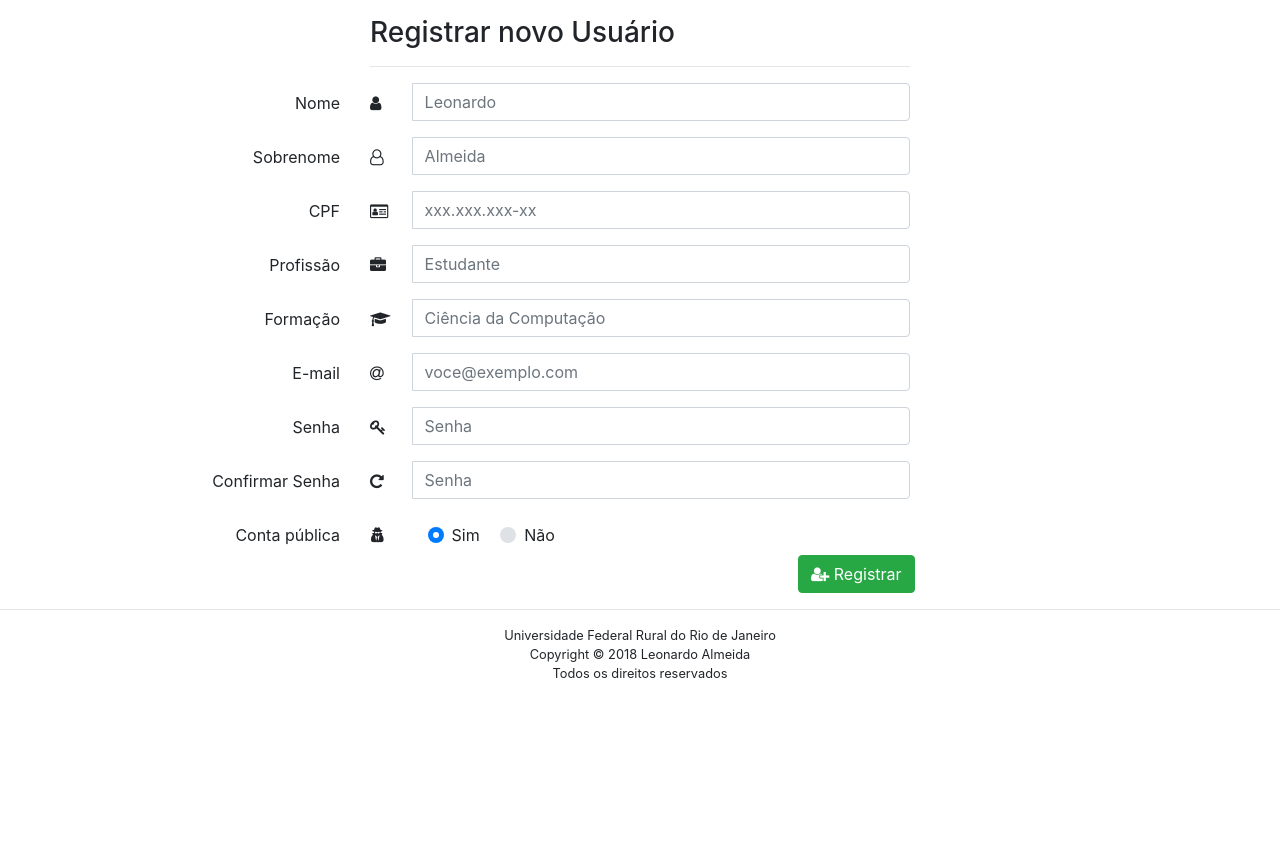
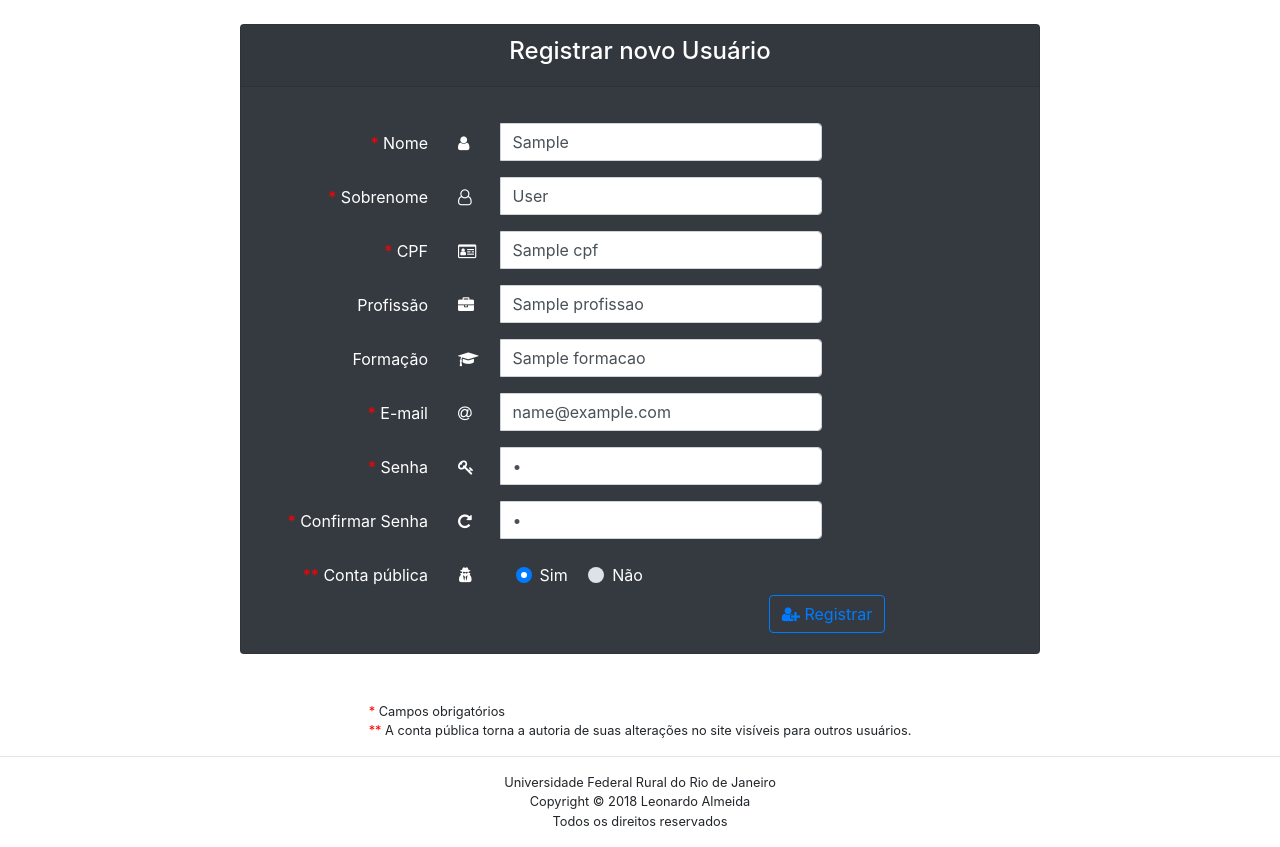
Before and after one commit to Leoalmeida95/mundo-dos-frameworks, a Django app: template wof/templates/web/register.html in a window 1280 px wide. Shown: the part 56-903 px from the top of the page. Before the commit the page ends 734 px from the top, so only its background shows below. Run offline with Django 3.2, Linux system fonts and the light colour scheme; tables that the repository leaves empty hold one stand-in row (values such as "Sample post"); the template is opened without the code that fills it: values that come from a table or form of the project are taken from there, most other values are stand-ins (such as "Sample title", 1, 10 or a date in 2020); some libraries are stand-ins or nearby versions.

Commit message:
form register

```diff
--- a/wof/templates/web/register.html
+++ b/wof/templates/web/register.html
@@ -9,17 +9,16 @@
 </style>
 <form role="form" class="form" method="POST">
     {% csrf_token %}
-    <div class="container">
+    {{ form.non_field_errors }}
+    <div class="card text-white bg-dark mx-auto mt-4" style="width: 50rem;">
         <form class="form-inline" role="form" method="POST" action="/register">
+            <div class="card-header text-center">
+                <h4>Registrar novo Usuário</h4>
+            </div>
+            <div class="card-body">
                 <div class="row mt-3">
-                <div class="col-md-3"></div>
-                <div class="col-md-6">
-                    <h3>Registrar novo Usuário</h3>
-                    <hr>
-                </div>
-            </div>
-            <div class="row">
                     <div class="col-md-3 field-label-responsive">
+                        <span style="color:red">*</span>
                         <label for="name">Nome</label>
                     </div>
                     <div class="col-md-6">
@@ -28,20 +27,21 @@
                                 <div class="mt-2" style="width: 2.6rem">
                                     <i class="fa fa-user"></i>
                                 </div>
-                            <input type="text" name="name" class="form-control" id="name" placeholder="Leonardo" required>
+                                <input type="text" value="{{ first_name }}" name="name" class="form-control" id="name" placeholder="Leonardo" required>
                             </div>
                         </div>
                     </div>
                     <div class="col-md-3">
                         <div class="form-control-feedback">
                             <span class="text-danger align-middle">
-                            <!-- Put name validation error messages here -->
+                                    {{ form.first_name.errors }}
                             </span>
                         </div>
                     </div>
                 </div>
                 <div class="row">
                     <div class="col-md-3 field-label-responsive">
+                        <span style="color:red">*</span>
                         <label for="sobrenome">Sobrenome</label>
                     </div>
                     <div class="col-md-6">
@@ -50,20 +50,21 @@
                                 <div class="mt-2" style="width: 2.6rem">
                                     <i class="fa fa-user-o" aria-hidden="true"></i>
                                 </div>
-                            <input type="text" name="sobrenome" class="form-control" id="sobrenome" placeholder="Almeida" required>
+                                <input type="text" value="{{ last_name }}" name="sobrenome" class="form-control" id="sobrenome" placeholder="Almeida" required>
                             </div>
                         </div>
                     </div>
                     <div class="col-md-3">
                         <div class="form-control-feedback">
                             <span class="text-danger align-middle">
-                            <!-- Put name validation error messages here -->
+                                    {{ form.last_name.errors }}
                             </span>
                         </div>
                     </div>
                 </div>
                 <div class="row">
                     <div class="col-md-3 field-label-responsive">
+                        <span style="color:red">*</span>
                         <label for="cpf">CPF</label>
                     </div>
                     <div class="col-md-6">
@@ -72,14 +73,14 @@
                                 <div class="mt-2" style="width: 2.6rem">
                                     <i class="fa fa-id-card-o" aria-hidden="true"></i>
                                 </div>
-                            <input type="text" name="cpf" class="form-control" id="cpf" placeholder="xxx.xxx.xxx-xx" required>
+                                <input type="text" value="{{ cpf }}" name="cpf" class="form-control" id="cpf" placeholder="xxx.xxx.xxx-xx" required>
                             </div>
                         </div>
                     </div>
                     <div class="col-md-3">
                         <div class="form-control-feedback">
                             <span class="text-danger align-middle">
-                            <!-- Put name validation error messages here -->
+                                    {{ form.cpf.errors }}
                             </span>
                         </div>
                     </div>
@@ -94,14 +95,14 @@
                                 <div class="mt-2" style="width: 2.6rem">
                                     <i class="fa fa-briefcase" aria-hidden="true"></i>
                                 </div>
-                            <input type="text" name="profissao" class="form-control" id="profissao" placeholder="Estudante" required>
+                                <input type="text" value="{{ profissao }}" name="profissao" class="form-control" id="profissao" placeholder="Estudante">
                             </div>
                         </div>
                     </div>
                     <div class="col-md-3">
                         <div class="form-control-feedback">
                             <span class="text-danger align-middle">
-                            <!-- Put name validation error messages here -->
+                                    {{ form.profissao.errors }}
                             </span>
                         </div>
                     </div>
@@ -116,20 +117,21 @@
                                 <div class="mt-2" style="width: 2.6rem">
                                     <i class="fa fa-graduation-cap" aria-hidden="true"></i>
                                 </div>
-                            <input type="text" name="formacao" class="form-control" id="formacao" placeholder="Ciência da Computação" required>
+                                <input type="text" value="{{ formacao }}" name="formacao" class="form-control" id="formacao" placeholder="Ciência da Computação">
                             </div>
                         </div>
                     </div>
                     <div class="col-md-3">
                         <div class="form-control-feedback">
                             <span class="text-danger align-middle">
-                            <!-- Put name validation error messages here -->
+                                    {{ form.formacao.errors }}
                             </span>
                         </div>
                     </div>
                 </div>
                 <div class="row">
                     <div class="col-md-3 field-label-responsive">
+                        <span style="color:red">*</span>
                         <label for="email">E-mail
                         </label>
                     </div>
@@ -139,20 +141,21 @@
                                 <div class="mt-2" style="width: 2.6rem">
                                     <i class="fa fa-at"></i>
                                 </div>
-                            <input type="text" name="email" class="form-control" id="email" placeholder="voce@exemplo.com" required>
+                                <input type="text" value="{{ email }}" name="email" class="form-control" id="email" placeholder="voce@exemplo.com" required>
                             </div>
                         </div>
                     </div>
                     <div class="col-md-3">
                         <div class="form-control-feedback">
                             <span class="text-danger align-middle">
-                            <!-- Put e-mail validation error messages here -->
+                                    {{ form.email.errors }}
                             </span>
                         </div>
                     </div>
                 </div>
                 <div class="row">
                     <div class="col-md-3 field-label-responsive">
+                        <span style="color:red">*</span>
                         <label for="password">Senha</label>
                     </div>
                     <div class="col-md-6">
@@ -161,20 +164,21 @@
                                 <div class="mt-2" style="width: 2.6rem">
                                     <i class="fa fa-key"></i>
                                 </div>
-                            <input type="password" name="password" class="form-control" id="password" placeholder="Senha" required>
+                                <input type="password" value="{{ password }}" name="password" class="form-control" id="password" placeholder="Senha" required>
                             </div>
                         </div>
                     </div>
                     <div class="col-md-3">
                         <div class="form-control-feedback">
                             <span class="text-danger align-middle">
-                            <!-- <i class="fa fa-close"> </i> -->
+                                <!-- <i class="fa fa-close"> </i> -->{{ form.passoword.errors }}
                             </span>
                         </div>
                     </div>
                 </div>
                 <div class="row">
                     <div class="col-md-3 field-label-responsive">
+                        <span style="color:red">*</span>
                         <label for="password">Confirmar Senha</label>
                     </div>
                     <div class="col-md-6">
@@ -183,13 +187,14 @@
                                 <div class="mt-2" style="width: 2.6rem">
                                     <i class="fa fa-repeat"></i>
                                 </div>
-                            <input type="password" name="password-confirmation" class="form-control" id="password-confirm" placeholder="Senha" required>
+                                <input type="password" value="{{ password_confirm }}" name="password_confirm" class="form-control" id="password-confirm" placeholder="Senha" required>
                             </div>
                         </div>
                     </div>
                 </div>
                 <div class="row">
                     <div class="col-md-3 field-label-responsive">
+                        <span style="color:red">**</span>
                         <label for="password">Conta pública</label>
                     </div>
                     <div class="mt-2 ml-3" style="width: 2.6rem">
@@ -197,11 +202,11 @@
                     </div>
                     <div class="col-md-5 mt-2">
                         <div class="custom-control custom-radio custom-control-inline">
-                        <input type="radio" id="customRadioInline1" name="customRadioInline1" class="custom-control-input" checked>
+                            <input type="radio" value="{{conta_publica}}" id="customRadioInline1" name="customRadioInline1" class="custom-control-input" checked>
                             <label class="custom-control-label" for="customRadioInline1">Sim</label>
                         </div>
                         <div class="custom-control custom-radio custom-control-inline">
-                        <input type="radio" id="customRadioInline2" name="customRadioInline1" class="custom-control-input">
+                            <input type="radio" value="{{conta_publica}}" id="customRadioInline2" name="customRadioInline1" class="custom-control-input">
                             <label class="custom-control-label" for="customRadioInline2">Não</label>
                         </div>
                     </div>
@@ -209,11 +214,19 @@
                 <div class="row">
                     <div class="col-md-7"></div>
                     <div class="col-md-3 ml-5">
-                    <button type="submit" class="btn btn-success">
+                        <button type="submit" class="btn btn-outline-primary">
                             <i class="fa fa-user-plus"></i> Registrar</button>
+                    </div>
                 </div>
             </div>
         </form>
     </div>
+    <div class="row mt-5">
+        <small class="mx-auto">
+            <span style="color:red">*</span> Campos obrigatórios
+            <br/>
+            <span style="color:red">**</span> A conta pública torna a autoria de suas alterações no site visíveis para outros usuários.
+        </small>
+    </div>
 </form>
 {% endblock %}
--- a/wof/wofapp/forms.py
+++ b/wof/wofapp/forms.py
@@ -1,9 +1,46 @@
 from django.contrib.auth.forms import UserCreationForm
+from django import forms
+from django.contrib.auth.forms import ReadOnlyPasswordHashField
 
 from .models import Usuario
 
 
 class CustomUserCreationForm(UserCreationForm):
+    password1 = forms.CharField(label='password', widget=forms.PasswordInput)
+    password2 = forms.CharField(label='password_confirm', widget=forms.PasswordInput)
     class Meta:
         model = Usuario
         fields = ['first_name','last_name','cpf','conta_publica','formacao','profissao', 'email']
+
+    def clean_password2(self):
+        # Check that the two password entries match
+        password1 = self.cleaned_data.get("password1")
+        password2 = self.cleaned_data.get("password2")
+        if password1 and password2 and password1 != password2:
+            raise forms.ValidationError("Passwords don't match")
+        return password2
+
+    def save(self, commit=True):
+        # Save the provided password in hashed format
+        user = super().save(commit=False)
+        user.set_password(self.cleaned_data["password1"])
+        if commit:
+            user.save()
+        return user
+
+class UserChangeForm(forms.ModelForm):
+    """A form for updating users. Includes all the fields on
+    the user, but replaces the password field with admin's
+    password hash display field.
+    """
+    password = ReadOnlyPasswordHashField()
+
+    class Meta:
+        model = Usuario
+        fields = ['first_name','last_name','cpf','conta_publica','formacao','profissao', 'email','is_activeUser', 'is_admin']
+
+    def clean_password(self):
+        # Regardless of what the user provides, return the initial value.
+        # This is done here, rather than on the field, because the
+        # field does not have access to the initial value
+        return self.initial["password"]
--- a/wof/wofapp/models.py
+++ b/wof/wofapp/models.py
@@ -54,6 +54,7 @@ class Usuario(PermissionsMixin, AbstractBaseUser):
         blank=False,
         help_text=_('Informe seu sobrenome'),)
     perfil = models.ForeignKey(Perfil, on_delete=models.CASCADE, null = False,default = 1)
+    data_cadastro = models.DateField(auto_now=True)
 
     objects = EmailUserManager()
     USERNAME_FIELD = 'email'
--- a/wof/wofapp/urls.py
+++ b/wof/wofapp/urls.py
@@ -6,6 +6,6 @@ urlpatterns = [
     path('', views.home, name='home'),
     path('login/', views.login_view, name="login"),
     path('logout/', views.logout_view, name="logout"),
-    path('register/', views.RegistrationView.as_view(), name="register"),
+    path('register/', views.register, name="register"),
     path('frameworks/<int:lg_id>', views.get_frameworks, name='frameworks'),
 ]
```
Also changed, not shown: wof/wofapp/admin.py (+28 -4 lines), wof/wofapp/views.py (+17 -4 lines), wof/wofapp/migrations/0007_usuario_data.py (added), wof/wofapp/migrations/0008_auto_20180418_1940.py (added), wof/wofapp/migrations/0009_auto_20180418_2134.py (added). Lines whose indentation alone changed are shown as unchanged.
